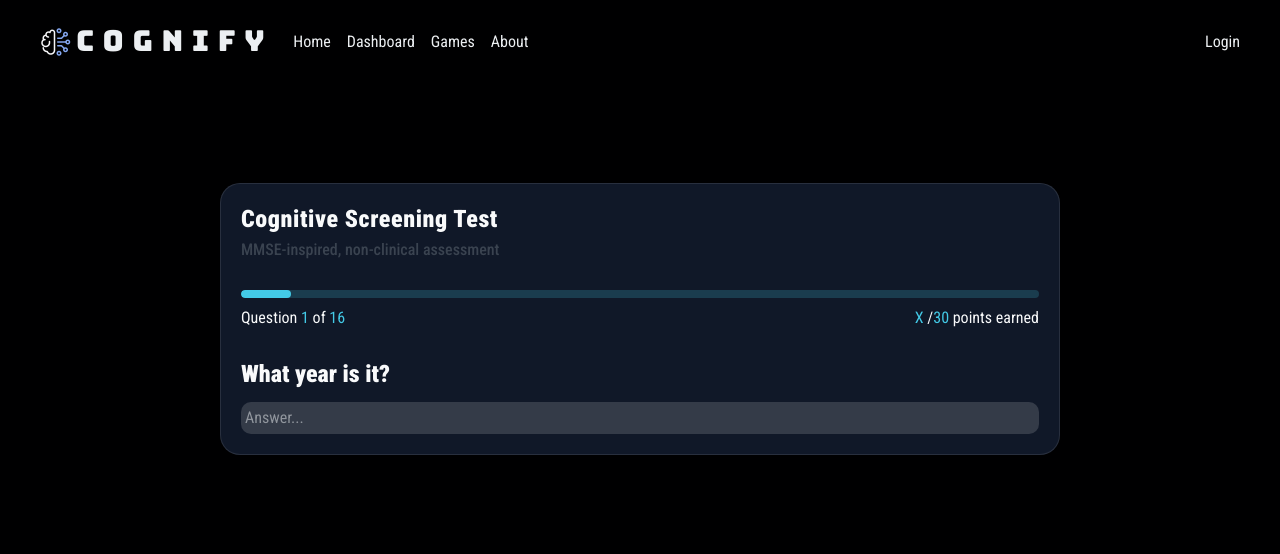
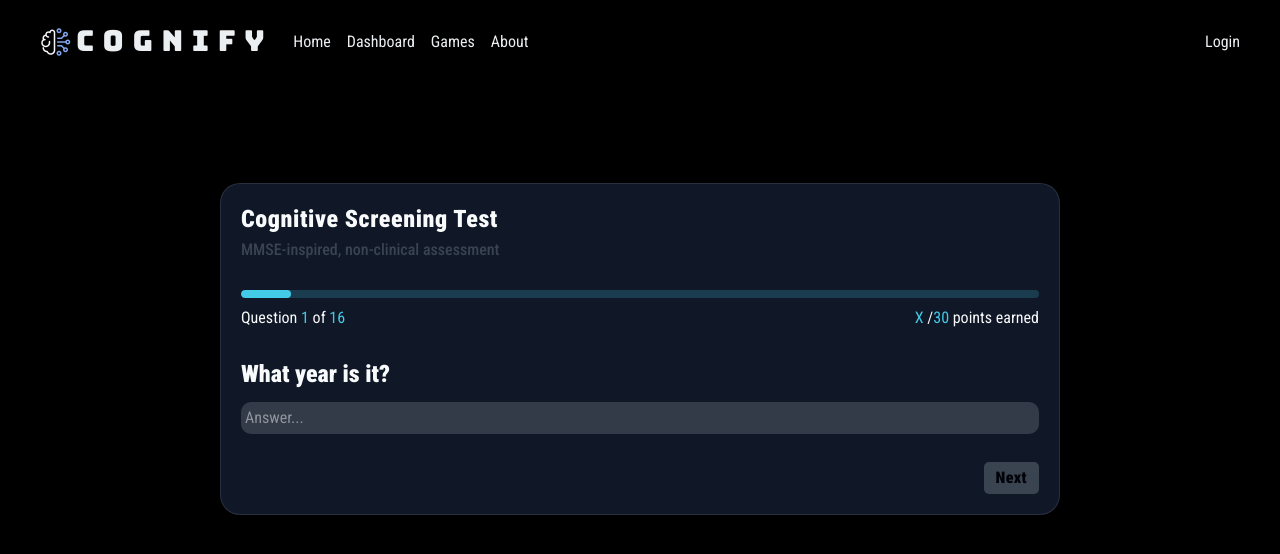
Before and after one commit to davidrapu/Cognify, a React app in the folder frontend/: page /quiz in a window 1280 px wide. Shown: the top 554 px of the page. Built offline with nearby package versions, Linux system fonts and the light colour scheme; the HTML template or start-up script is replaced by a standard one.

Commit message:
Card design stage 1 complete

```diff
--- a/frontend/src/pages/Quiz/QuizCard.tsx
+++ b/frontend/src/pages/Quiz/QuizCard.tsx
@@ -9,8 +9,14 @@ type QuizCardProps = {
   dispatch: React.Dispatch<QuizAction>
 }
 
-export default function QuizCard(props: QuizCardProps) {
-  const questionObj = quizInfo.questions.find((question) => question.id === props.state.currentQuestion)
+export default function QuizCard({state, dispatch}: QuizCardProps) {
+  const questionObj = quizInfo.questions.find((question) => question.id === state.currentQuestion)
+  const [userInput, setUserInput] = useState("")
+
+  const handleClick = () => {
+    dispatch({type: "next"})
+    setUserInput("")
+  }
 
   if (!questionObj) return null
 
@@ -23,10 +29,15 @@ export default function QuizCard(props: QuizCardProps) {
         <p className="text-secondary font-medium">{quizInfo.description}</p>
       </div>
       <div className="flex flex-col gap-y-2">
-        <Progress value={props.state.currentQuestion} max={quizInfo.totalQuestions} />
+        <Progress
+          value={state.currentQuestion}
+          max={quizInfo.totalQuestions}
+        />
         <div className="flex justify-between font-normal">
           <span>
-            Question <span className="text-primary">{props.state.currentQuestion}</span> of <span className="text-primary">{quizInfo.totalQuestions}</span>
+            Question{" "}
+            <span className="text-primary">{state.currentQuestion}</span>{" "}
+            of <span className="text-primary">{quizInfo.totalQuestions}</span>
           </span>
           <span>
             <span className="text-primary">X</span> /
@@ -35,7 +46,14 @@ export default function QuizCard(props: QuizCardProps) {
           </span>
         </div>
       </div>
-      <Question questionObj={questionObj} />
+      <Question questionObj={questionObj} userInput={userInput} onChange={(v) => setUserInput(v)} />
+      <button
+      disabled={userInput.trim() === ""}
+        className={"bg-primary text-primary-foreground tracking-wide w-fit py-1 px-3 rounded-[5px] self-end cursor-pointer disabled:cursor-not-allowed disabled:bg-secondary "}
+        onClick={handleClick}
+      >
+        Next
+      </button>
     </div>
   );
 }
```
